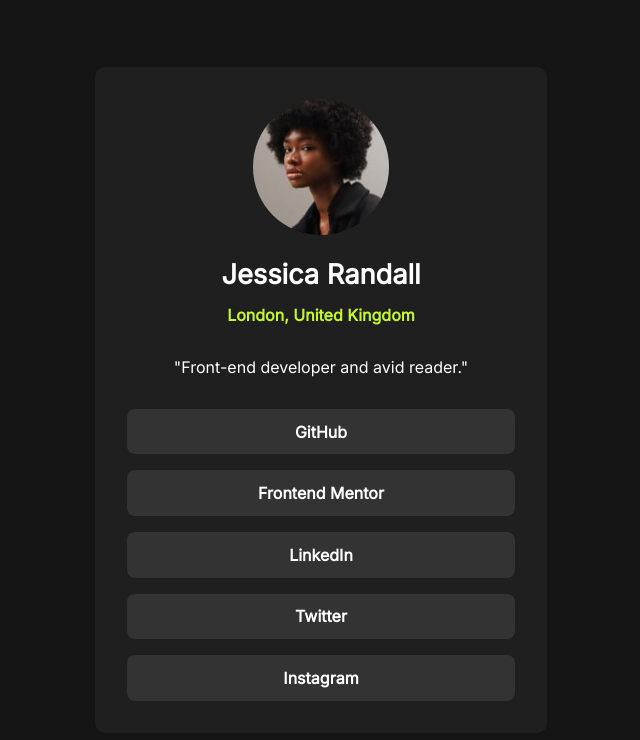
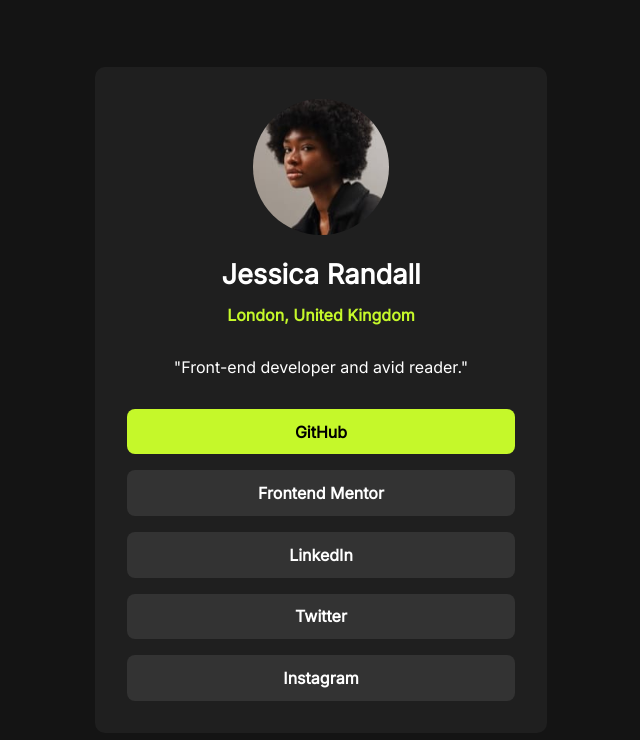
Before and after one commit to edtwelve/social-links, a plain HTML site: page index.html in a window 1280 px wide. In both pictures the pointer is over the button "GitHub". Shown: the whole page, without its empty margins (319-959 px from the left). Drawn offline with Linux system fonts and the light colour scheme.

Commit message:
add hover states for buttons

```diff
--- a/desktop.css
+++ b/desktop.css
@@ -19,3 +19,11 @@ main {
 p {
     font-size: 1em;
 }
+
+button:hover {
+    background-color: hsl(75, 94%, 57%);
+}
+
+button:hover a {
+color: black;
+}
```
